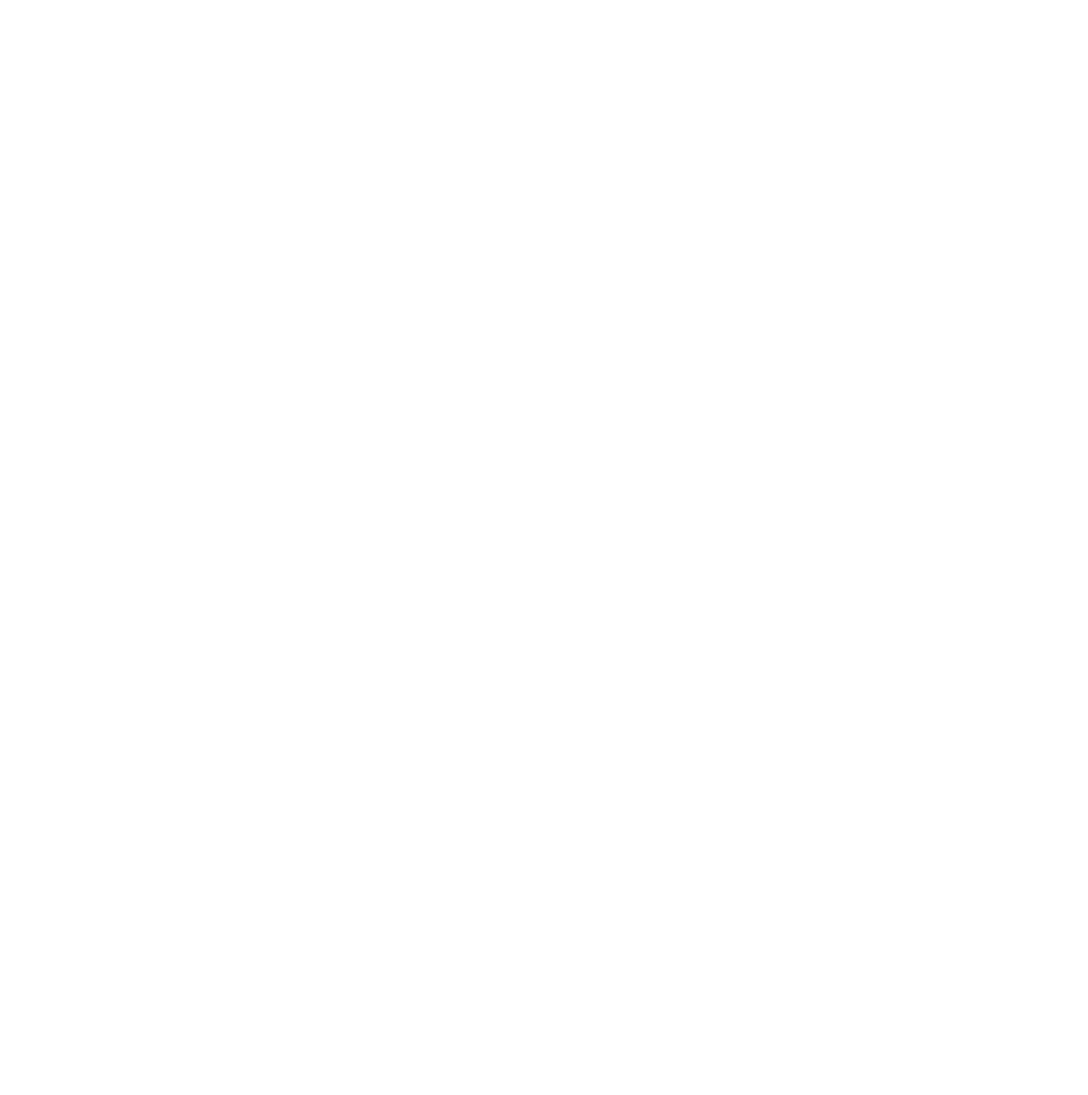
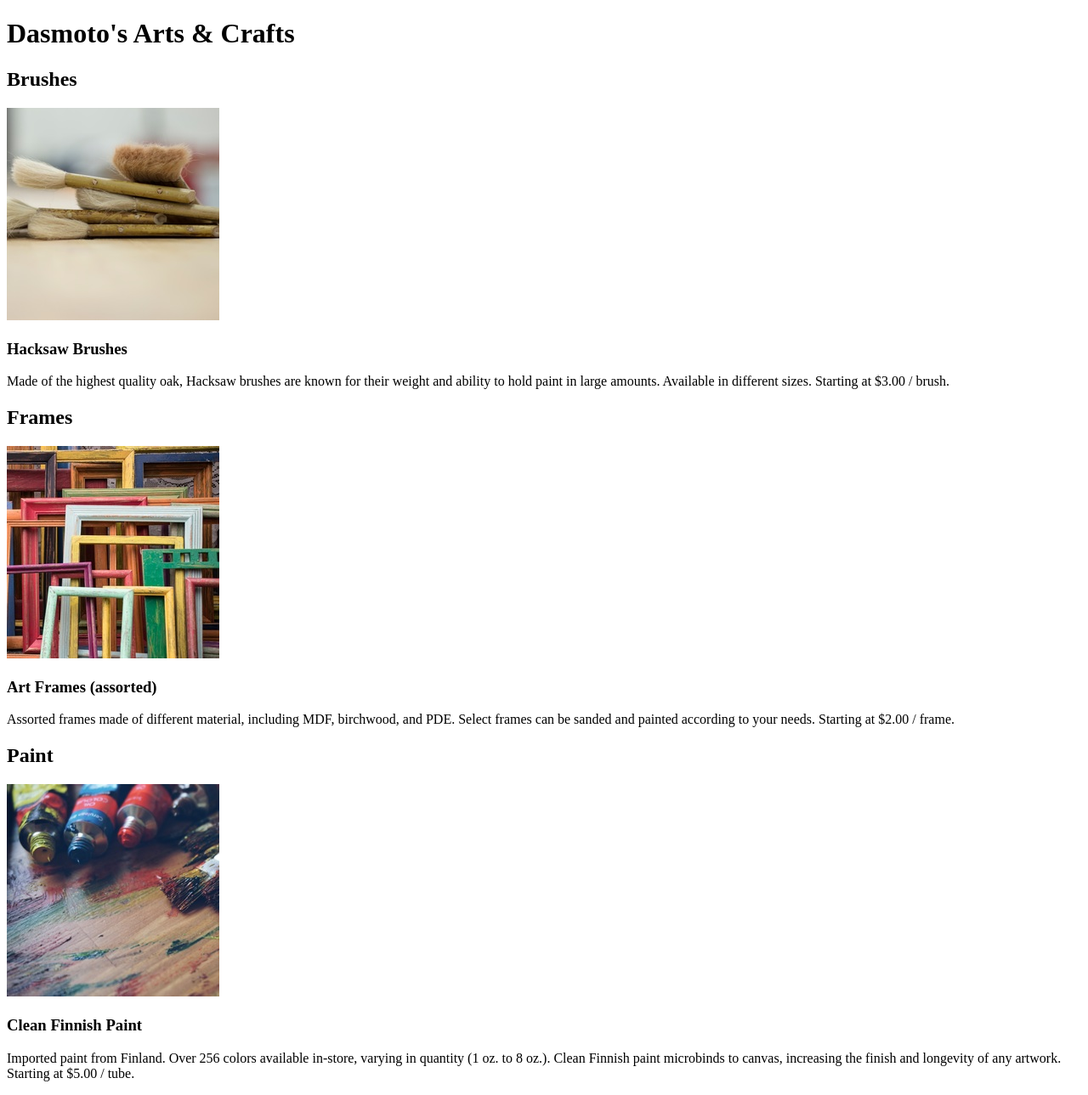
Before and after one commit to swimcobra/Dasmotos-Arts-and-Crafts--Codecademy-Project-, a plain HTML site: page index.html in a window 1280 px wide. Shown: the whole page at 85% size. Before the commit the page ends 800 px from the top, so only its background shows below. Drawn offline with Linux system fonts and the light colour scheme.

Commit message:
Basic site structure ready

```diff
--- a/index.html
+++ b/index.html
@@ -5,4 +5,27 @@
             Dasmoto's Arts & Crafts
         </title>
     </head>
+    <body>
+        <header>
+            <h1>Dasmoto's Arts & Crafts</h1>
+        </header>
+        <div id="brushes">
+            <h2>Brushes</h2>
+            <img src="images/hacksaw.jpeg">
+            <h3>Hacksaw Brushes</h3>
+            <p>Made of the highest quality oak, Hacksaw brushes are known for their weight and ability to hold paint in large amounts. Available in different sizes. Starting at $3.00 / brush.</p>
+        </div>
+        <div id="frames">
+            <h2>Frames</h2>
+            <img src="images/frames.jpeg">
+            <h3>Art Frames (assorted)</h3>
+            <p>Assorted frames made of different material, including MDF, birchwood, and PDE. Select frames can be sanded and painted according to your needs. Starting at $2.00 / frame.</p>
+        </div>
+        <div id="paint">
+            <h2>Paint</h2>
+            <img src="images/finnish.jpeg">
+            <h3>Clean Finnish Paint</h3>
+            <p>Imported paint from Finland. Over 256 colors available in-store, varying in quantity (1 oz. to 8 oz.). Clean Finnish paint microbinds to canvas, increasing the finish and longevity of any artwork. Starting at $5.00 / tube.</p>
+        </div>
+    </body>
 </html>
```
